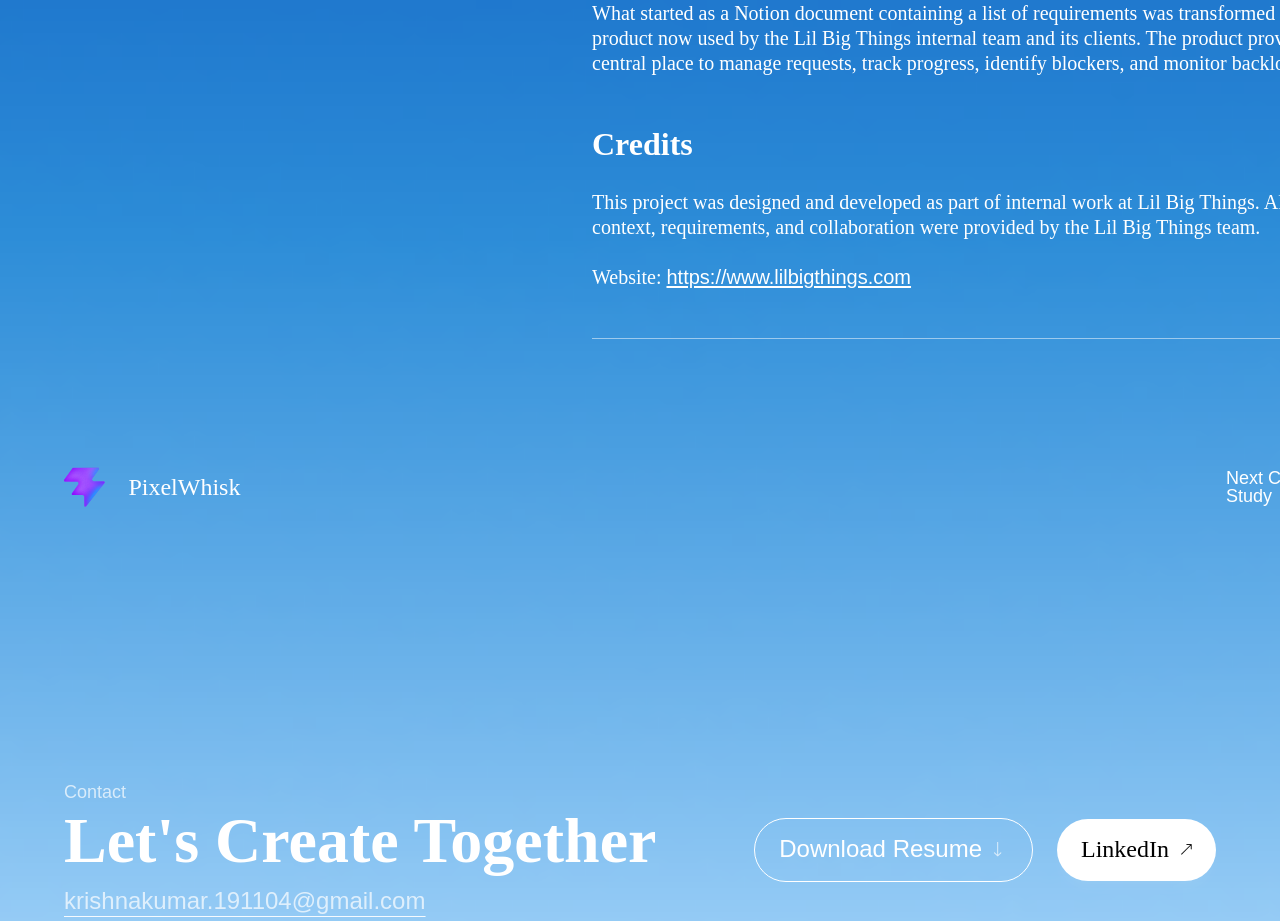
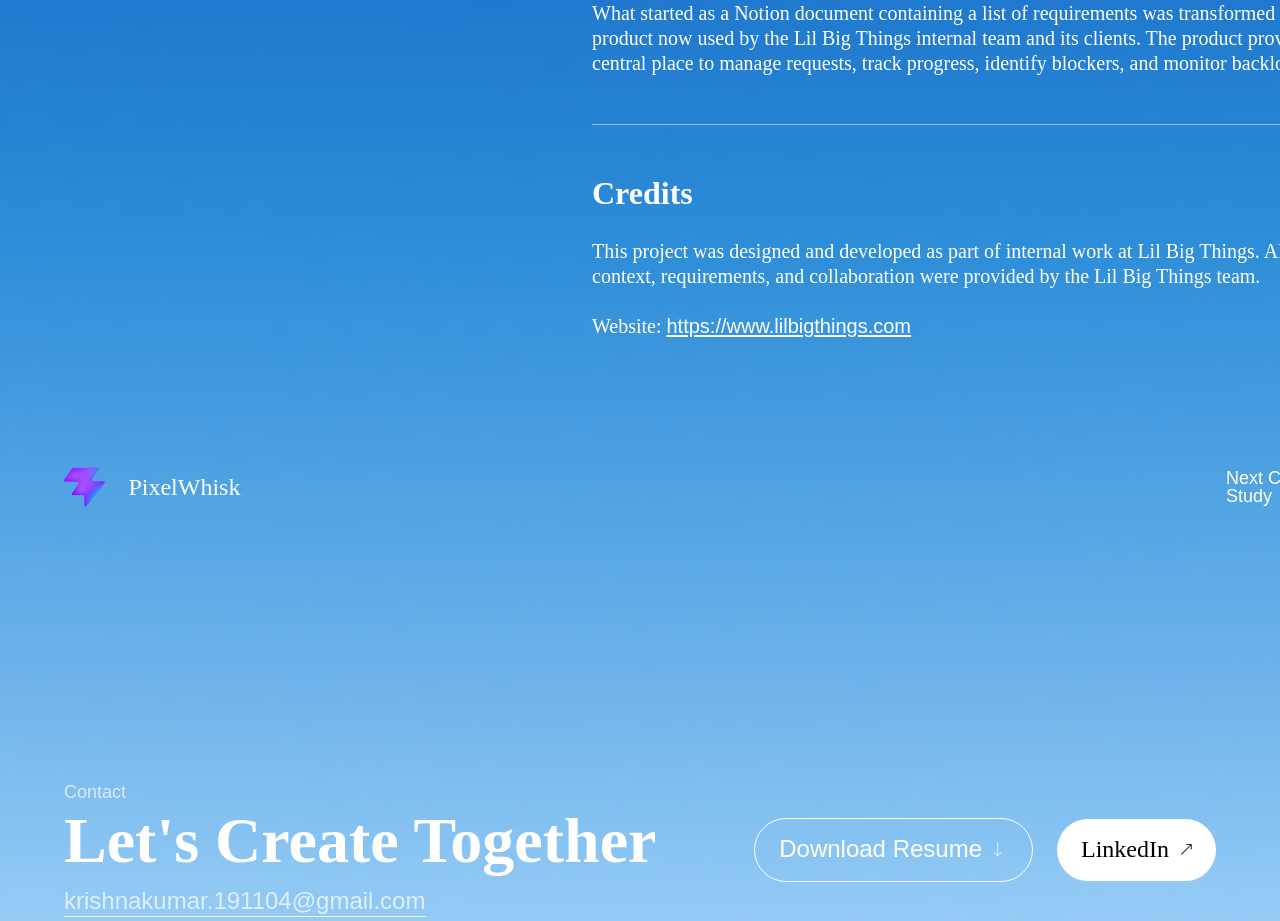
Before and after one commit to Fakecloak/krishnakumar-portfolio, a React (Vite) app: page /case-study/pixelwhisk in a window 1280 px wide. Shown: the part 7909-8830 px from the top of the page. Built offline with nearby package versions, Linux system fonts and the light colour scheme; a web font is replaced by a local one.

Commit message:
fix divider

```diff
--- a/src/components/case-study/CaseStudyPage.jsx
+++ b/src/components/case-study/CaseStudyPage.jsx
@@ -282,6 +282,8 @@ function CaseStudyContent({ data }) {
           </T>
         </div>
 
+        <Divider />
+
         {/* Credits — 784 × 150, gap 24px */}
         <div style={{ width: "784px", display: "flex", flexDirection: "column", gap: "24px" }}>
           <T className="text-[32px] font-semibold leading-[130%]">
@@ -308,7 +310,6 @@ function CaseStudyContent({ data }) {
         </div>
       </section>
 
-      <Divider />
     </main>
   );
 }
```
